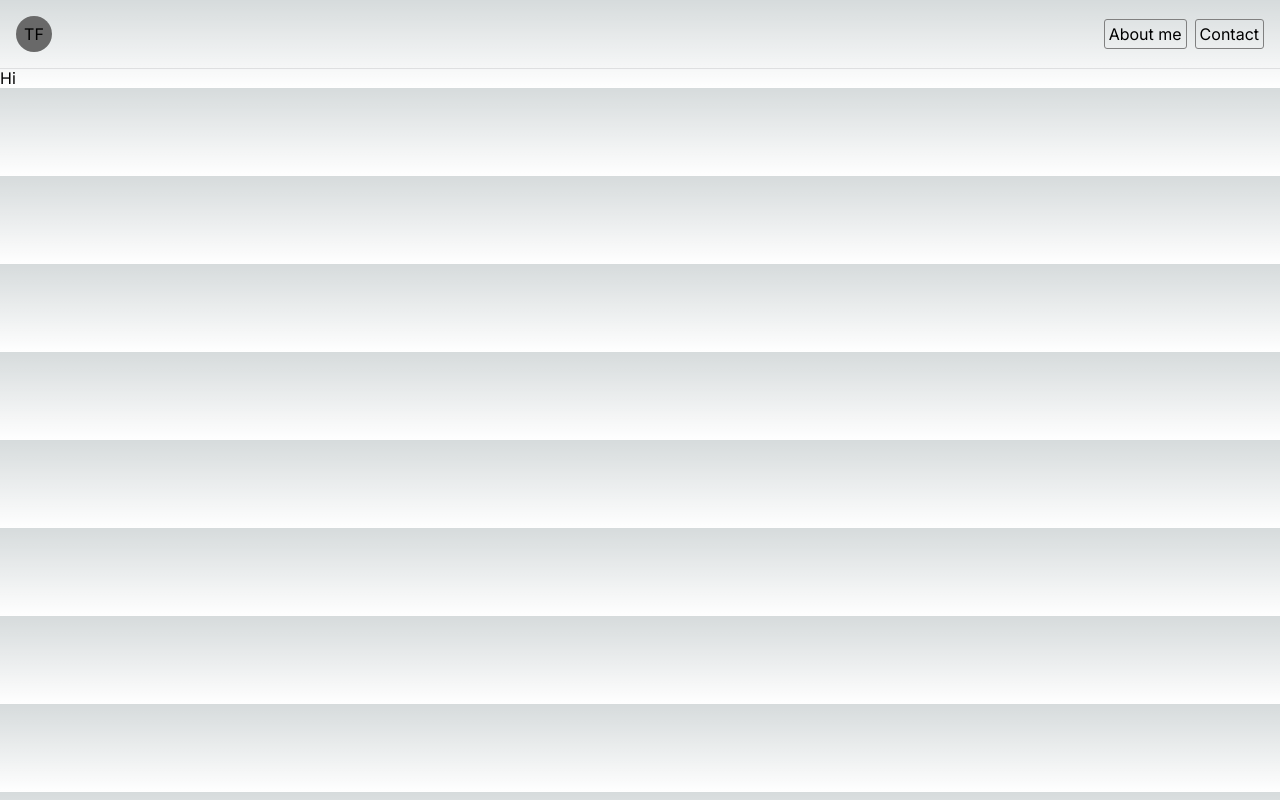
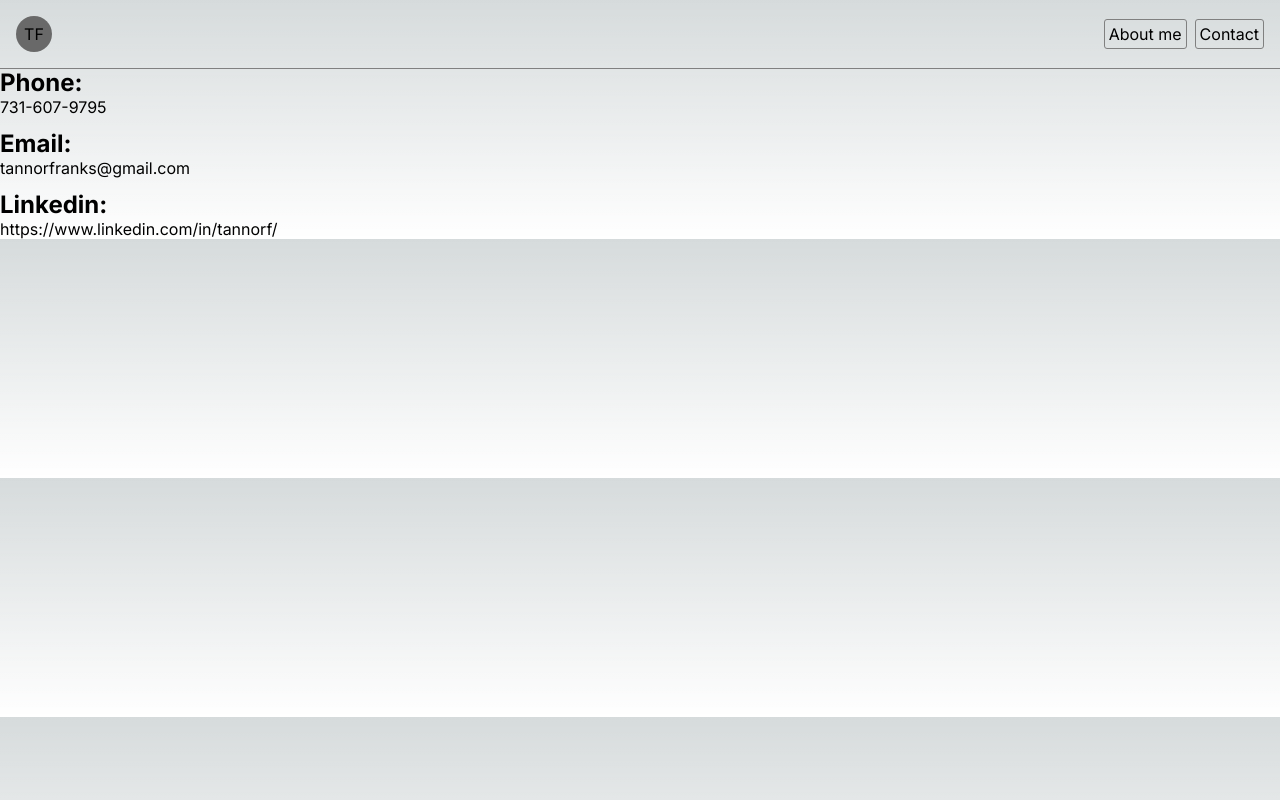
Before and after one commit to Tanmfran/tf-overview, a Next.js app: page /contact in a window 1280 px wide. Built offline with nearby package versions, Linux system fonts and the light colour scheme.

Commit message:
[CHORE] - add more cool things

```diff
--- /dev/null
+++ b/src/app/contact/page.module.css
@@ -0,0 +1,5 @@
+.contact {
+    display: flex;
+    flex-direction: column;
+    gap: 12px
+}
--- a/src/app/contact/page.tsx
+++ b/src/app/contact/page.tsx
@@ -1,3 +1,22 @@
+import styles from "./page.module.css";
+
 export default function Page() {
-  return <section>Hi</section>;
+  return (
+    <main className={styles.contact}>
+      <section>
+        <h1>Phone:</h1>
+        <p>731-607-9795</p>
+      </section>
+      <section>
+        <h1>Email:</h1>
+        <a href="mailto:tannorfranks@gmail.com">tannorfranks@gmail.com</a>
+      </section>
+      <section>
+        <h1>Linkedin:</h1>
+        <a href={"https://www.linkedin.com/in/tannorf/"} target="_blank">
+          https://www.linkedin.com/in/tannorf/
+        </a>
+      </section>
+    </main>
+  );
 }
--- a/src/app/navigation.module.css
+++ b/src/app/navigation.module.css
@@ -2,7 +2,7 @@
     display: flex;
     justify-content: space-between;
     padding: 16px;
-    box-shadow: rgba(17, 17, 26, 0.1) 0px 1px 0px;
+    box-shadow: gray 0 1px 0;
 }
 
 .avatar {
--- a/src/app/page.module.css
+++ b/src/app/page.module.css
@@ -1,7 +1,8 @@
 .main {
   display: flex;
   flex-direction: column;
-  gap: 24px
+  gap: 24px;
+  padding: 16px;
 }
 
 .jobDetails {
--- a/src/app/page.tsx
+++ b/src/app/page.tsx
@@ -60,7 +60,7 @@ export default function Home() {
       </section>
       <section className={styles.jobDetails}>
         {jobDetails.map((job) => (
-          <article key={job.jobTitle}>
+          <article key={job.name}>
             <header>
               <h1>{job.jobTitle}</h1>
               <p>{job.name}</p>
--- a/src/app/signup/page.tsx
+++ /dev/null
@@ -1,5 +0,0 @@
-export default function Page() {
-    return (
-        <div>Hi</div>
-    )
-}
```
